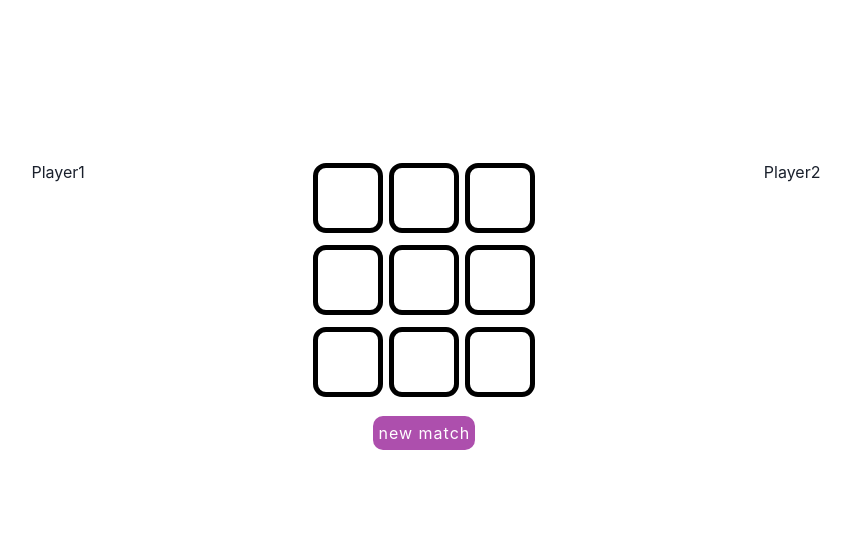
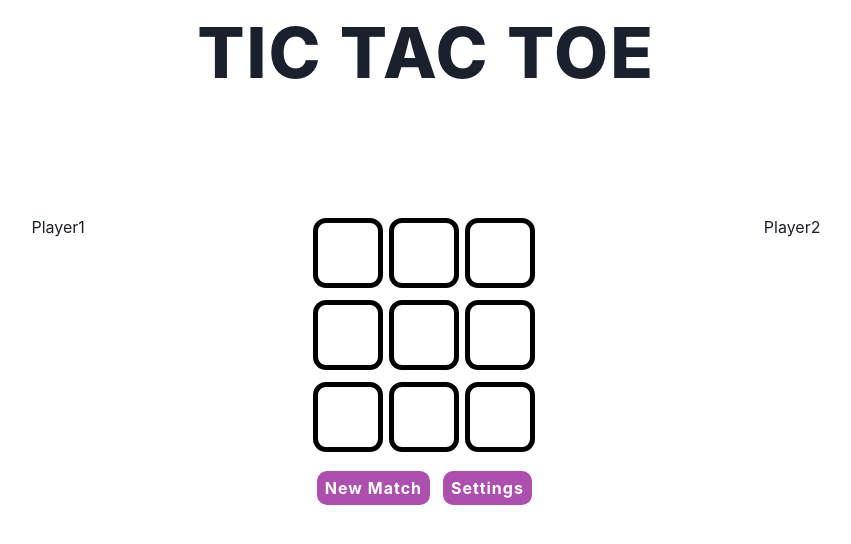
Before and after one commit to AFFAN-AHMAD/Tic-Tac-Toe, a React (Create React App) app: page / in a window 1280 px wide. Shown: the top 544 px of the page, without its empty margins (214-1065 px from the left). Built offline with nearby package versions, Linux system fonts and the light colour scheme.

Commit message:
added : ui of settings  modal

```diff
--- a/src/App.css
+++ b/src/App.css
@@ -1,3 +1,11 @@
+.gameName{
+  font-size: 70px;
+  font-weight: 800;
+  letter-spacing: 2px;
+  text-align: center;
+  margin: auto;
+}
+
 .block{
   width:70px;
   height:70px;
@@ -11,7 +19,7 @@
 }
 .board{
   text-align: center;
-  margin-top: 140px;
+  margin-top: 90px;
   display: flex;
   justify-content: space-between;
   padding: 20px;
@@ -34,7 +42,8 @@
   background-color: rgb(173, 79, 173);
   color: white;
   border-radius: 10px;
-  padding: 5px;
+  padding: 5px 8px;
   letter-spacing: 1px;
   margin-top: 10px;
+font-weight: 700;
 }
--- a/src/App.js
+++ b/src/App.js
@@ -4,7 +4,7 @@ import { useEffect, useRef, useState } from "react";
 import { connect, Provider } from "react-redux";
 import { legacy_createStore as createStore } from "redux";
 import { reducer } from "./redux/reducer";
-import BasicUsage from "./components/Modal";
+// import BasicUsage from "./components/Modal";
 import { useToast } from "@chakra-ui/react";
 import Block from "./components/Block";
 import Board from "./components/Board";
@@ -13,6 +13,7 @@ function App() {
   return (
     <div className="App">
       <Provider store={store}>
+
         <BoardContainer className="board"></BoardContainer>
       </Provider>
     </div>
--- a/src/components/Board.jsx
+++ b/src/components/Board.jsx
@@ -1,5 +1,8 @@
-import React ,{useRef,useEffect} from "react";
+import { useDisclosure } from "@chakra-ui/react";
+import React ,{useRef,useEffect, useState} from "react";
 import Block from "./Block";
+import BasicUsage from "./modal/Modal";
+
 function Board({
   marks,
   player,
@@ -14,6 +17,12 @@ function Board({
 }) {
 
   var refOfDraw = useRef(null);
+  const [player1Name,setplayer1Name] = useState("player1")
+  const [player2Name,setplayer2Name] = useState("player2");
+// const {onOpen,isOpen} =useDisclosure()
+const [onOpen,setOpen] = useState(false)
+const [isOpen,setIsOpen] = useState(false)
+
   useEffect(() => {
     let combinations = [
       [0, 1, 2],
@@ -79,7 +88,12 @@ function Board({
     }
   };
   return (
-    <div className="board">
+    <>
+    <div className="gameName">
+        <h1>TIC TAC TOE</h1>
+    </div>
+     <div className="board">
+
       <div className="player">
         <h1>Player1</h1>
       </div>
@@ -135,7 +149,8 @@ function Board({
             changeMarks={changeMarks}
           ></Block>
         </div>
-        <button
+      <div style={{display:"flex",justifyContent:"space-around"}}>
+          <button
           className="button"
           onClick={() => {
             setMarks([0, 0, 0, 0, 0, 0, 0, 0, 0]);
@@ -145,13 +160,20 @@ function Board({
             setPlayer(1);
           }}
         >
-          new match
+          New Match
         </button>
+        <BasicUsage onOpen={onOpen} isOpen={isOpen} setOpen={setOpen} />
+        <button className="button" onClick={()=>{
+            setOpen(true)
+            setIsOpen(true)
+        }}>Settings</button>
+      </div>
       </div>
       <div className="player">
         <h1>Player2</h1>
       </div>
-    </div>
+    </div></>
+
   );
 }
 
--- a/src/components/Modal.jsx
+++ /dev/null
@@ -1,42 +0,0 @@
-import React from 'react'
-import {
-  Modal,
-  ModalOverlay,
-  ModalContent,
-  ModalHeader,
-  ModalFooter,
-  ModalBody,
-  ModalCloseButton,
-  useDisclosure,
-  Button,
-
-} from '@chakra-ui/react'
-
-function BasicUsage() {
-  const { isOpen, onOpen, onClose } = useDisclosure()
-  return (
-    <>
-      <Button onClick={onOpen}>Open Modal</Button>
-
-      <Modal isOpen={isOpen} onClose={onClose}>
-        <ModalOverlay />
-        <ModalContent>
-          <ModalHeader>Modal Title</ModalHeader>
-          <ModalCloseButton />
-          <ModalBody>
-
-          </ModalBody>
-
-          <ModalFooter>
-            <Button colorScheme='blue' mr={3} onClick={onClose}>
-              Close
-            </Button>
-            <Button variant='ghost'>Secondary Action</Button>
-          </ModalFooter>
-        </ModalContent>
-      </Modal>
-    </>
-  )
-}
-
-export default BasicUsage
--- /dev/null
+++ b/src/components/modal/Modal.jsx
@@ -0,0 +1,66 @@
+import React, { useState } from 'react'
+import {
+  Modal,
+  ModalOverlay,
+  ModalContent,
+  ModalHeader,
+  ModalFooter,
+  ModalBody,
+  ModalCloseButton,
+  useDisclosure,
+  Button,
+  Input,
+ FormControl,
+  FormLabel,
+  FormErrorMessage,
+  FormHelperText,
+  Flex,
+} from '@chakra-ui/react'
+import styles from "./Modal.module.css"
+function BasicUsage({isOpen,onOpen,setOpen}) {
+  const [player1,setPlayer1] =useState("")
+  const [player2,setPlayer2] =useState("")
+  const handleClose = ()=>{
+    setOpen(false)
+  }
+  return (
+    <>
+      {/* <Button onClick={onOpen}>Open Modal</Button> */}
+
+      <Modal isOpen={onOpen} onClose={handleClose}>
+        <ModalOverlay />
+        <ModalContent style={{textAlign:"center",alignContent:"center"}}>
+          <ModalHeader fontWeight={"700"} fontSize={"25px"}>Settings</ModalHeader>
+          <ModalCloseButton />
+          <ModalBody>
+          <FormControl>
+            {/* player 1 name */}
+            <Flex className={styles.inputContainer}>
+            <label style={{fontWeight:"bold"}}>Player 1</label>
+            <Input placeholder='player1' onChange={(e)=>{console.log(e.currentTarget.value)}} w="50%"/>
+            </Flex>
+            {/* player 2 name */}
+             <Flex className={styles.inputContainer}>
+            <label  style={{fontWeight:"bold"}}>Player 2</label>
+            <Input placeholder='player2' onChange={(e)=>{console.log(e.currentTarget.value)}} w="50%"/>
+            </Flex>
+            {/* time limit */}
+             <Flex className={styles.inputContainer}>
+            <label  style={{fontWeight:"bold"}}>Time limit per move(sec) </label>
+            <Input placeholder='limit' onChange={(e)=>{console.log(e.currentTarget.value)}} w="20%" />
+            </Flex>
+          </FormControl>
+          </ModalBody>
+
+          <ModalFooter >
+            <Button colorScheme='blue' mr={3} onClick={()=>handleClose()} style={{margin:"auto"}}>
+              Save
+            </Button>
+          </ModalFooter>
+        </ModalContent>
+      </Modal>
+    </>
+  )
+}
+
+export default BasicUsage
--- /dev/null
+++ b/src/components/modal/Modal.module.css
@@ -0,0 +1,7 @@
+.inputContainer{
+    /* justify={"center"} alignItems="center" gap="20px" m="5px" */
+    justify-content: center;
+    align-items: center;
+    gap: 20px;
+    margin: 5px;
+}
```
